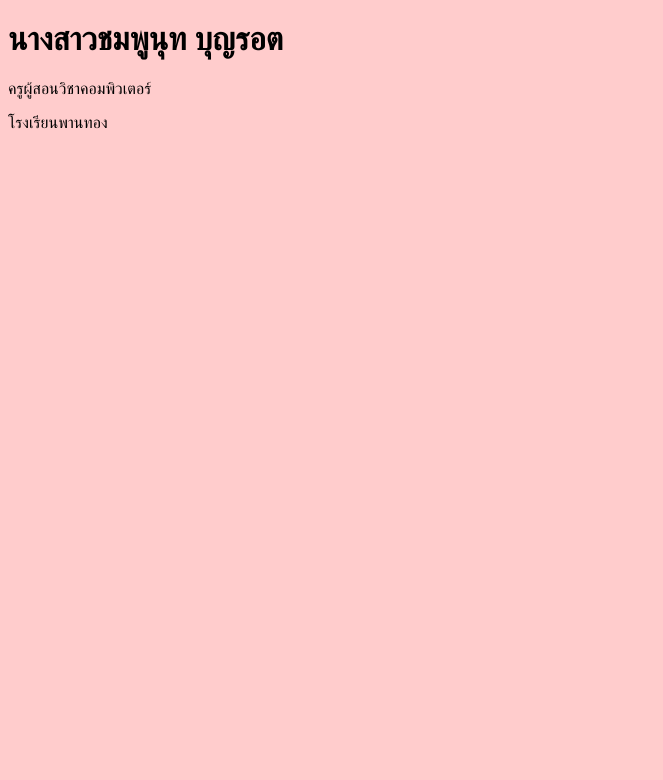
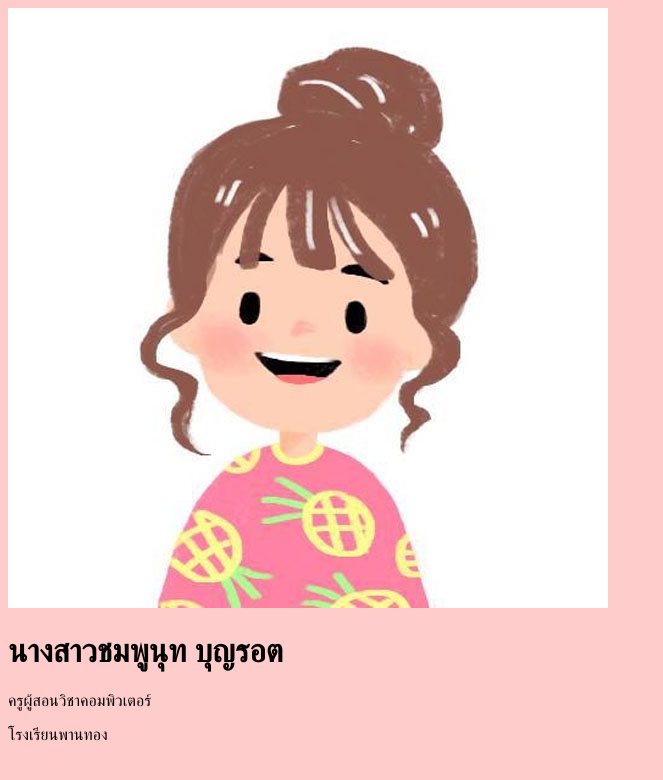
Before and after one commit to chompoonut-b/portfolio, a plain HTML site: page index.html in a window 1280 px wide. Shown: the whole page, without its empty margins (0-663 px from the left). Drawn offline with Linux system fonts and the light colour scheme.

Commit message:
Update index.html

```diff
--- a/index.html
+++ b/index.html
@@ -4,6 +4,7 @@
     <title>Portfolio ครูชมพูนุท</title>
 </head>
 <body bgcolor="#FFCCCC">
+<img src="images/10.jpg">
 <h1>นางสาวชมพูนุท บุญรอต</h1>
 <p>ครูผู้สอนวิชาคอมพิวเตอร์</p>
 <p>โรงเรียนพานทอง</p>
```
